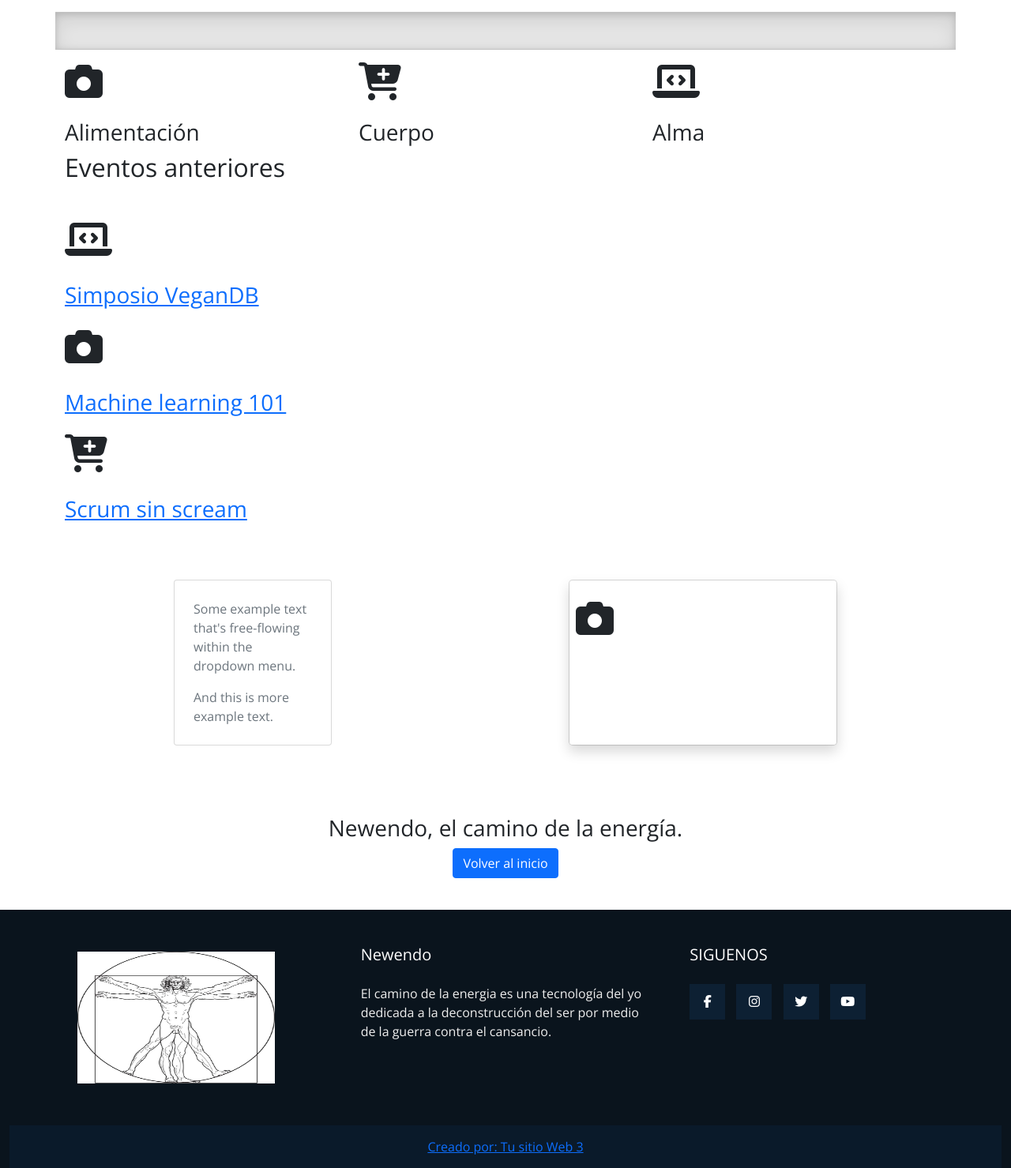
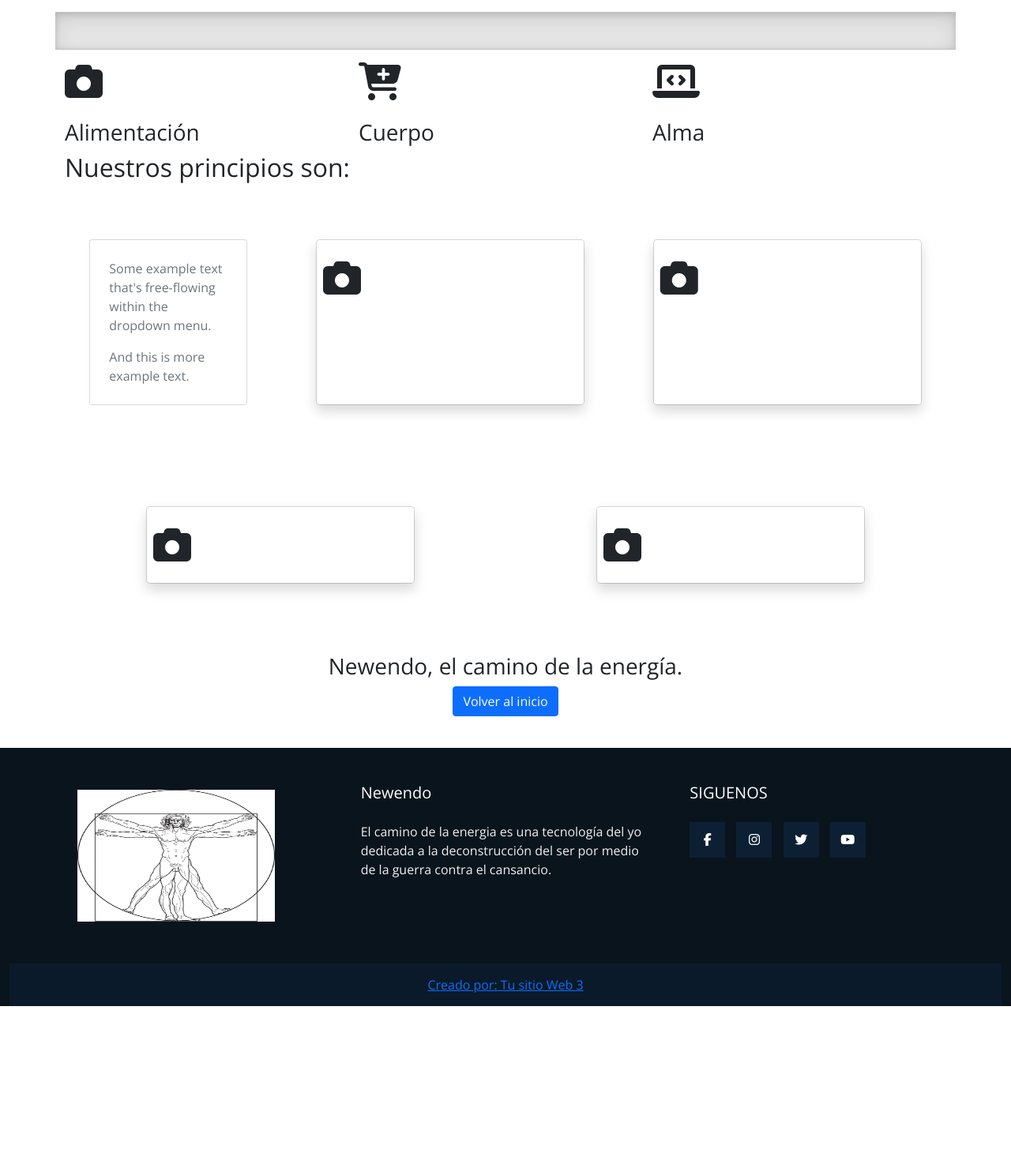
Before and after one commit to VictorPenafiel/Django_Deploy, a Django app: page / in a window 1280 px wide. Shown: the part 1752-3231 px from the top of the page at 79% size. After the commit the page ends 3026 px from the top, so only its background shows below. Run offline with Django 3.2, Linux system fonts and the light colour scheme; data comes from the database, SQL or seed files in the repository; some libraries are stand-ins or nearby versions.

Commit message:
dinamica

```diff
--- a/web/static/css/style.css
+++ b/web/static/css/style.css
@@ -7,6 +7,7 @@
     font-family: 'Open Sans', sans-serif;
 }
 
+/* Barra de division*/
 .b-example-divider {
     height: 3rem;
     background-color: rgba(0, 0, 0, .1);
@@ -15,6 +16,8 @@
     box-shadow: inset 0 .5em 1.5em rgba(0, 0, 0, .1), inset 0 .125em .5em rgba(0, 0, 0, .15);
 }
 
+
+/*  carta presentacion iconos google fonts*/
 .dropdown-menu {
     position: static;
     display: block;
@@ -22,14 +25,7 @@
     margin: 4rem auto;
 }
 
-#eventos h2 {
-    margin-bottom: 1em;
-}
 
-.evento h3 {
-    margin-top: 0.5em;
-    position: relative;
-}
 
 /*:::::Pie de Pagina*/
 .pie-pagina {
--- a/web/templates/index.html
+++ b/web/templates/index.html
@@ -146,26 +146,7 @@
             </div>
         </div>
         <section id="eventos">
-            <h2>Eventos anteriores</h2>
-            <article class="evento">
-                <i class="fa-solid fa-laptop-code fa-3x my-3"></i>
-                <a href="evento01.html">
-                    <h3>Simposio VeganDB</h3>
-                </a>
-            </article>
-            <article class="evento">
-                <i class="fas fa-camera fa-3x my-3"></i>
-                <a href="#">
-                    <h3>Machine learning 101</h3>
-                </a>
-            </article>
-            <article class="evento">
-                <i class="fas fa-cart-plus fa-3x my-3"></i>
-                <a href="#">
-                    <h3>Scrum sin scream</h3>
-                </a>
-            </article>
-
+            <h2>Nuestros principios son:</h2>
         </section>
 
 
@@ -183,8 +164,21 @@
                 <i class="fas fa-camera fa-3x my-3"></i>
             </div>
         </div>
-
-
+        <div class="dropdown-menu p-2 shadow rounded-3" style="width: 340px" id="dropdownCalendar">
+            <div class="d-grid gap-1">
+                <i class="fas fa-camera fa-3x my-3"></i>
+            </div>
+        </div>
+        <div class="dropdown-menu p-2 shadow rounded-3" style="width: 340px" id="dropdownCalendar">
+            <div class="d-grid gap-1">
+                <i class="fas fa-camera fa-3x my-3"></i>
+            </div>
+        </div>
+        <div class="dropdown-menu p-2 shadow rounded-3" style="width: 340px" id="dropdownCalendar">
+            <div class="d-grid gap-1">
+                <i class="fas fa-camera fa-3x my-3"></i>
+            </div>
+        </div>
 
 
 
```
